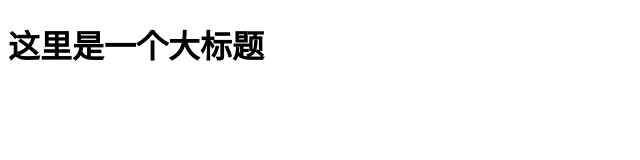
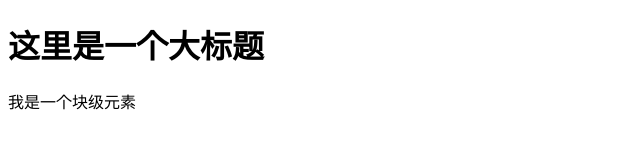
Before and after one commit to wx-hh/myStudy, a plain HTML site: page index.html in a window 1280 px wide. Shown: the whole page, without its empty margins (0-640 px from the left). Drawn offline with Linux system fonts and the light colour scheme.

Commit message:
rose第一次提交

```diff
--- a/index.html
+++ b/index.html
@@ -7,5 +7,6 @@
 </head>
 <body>
     <h1>这里是一个大标题</h1>
+    <span>我是一个块级元素</span>
 </body>
 </html>
```
